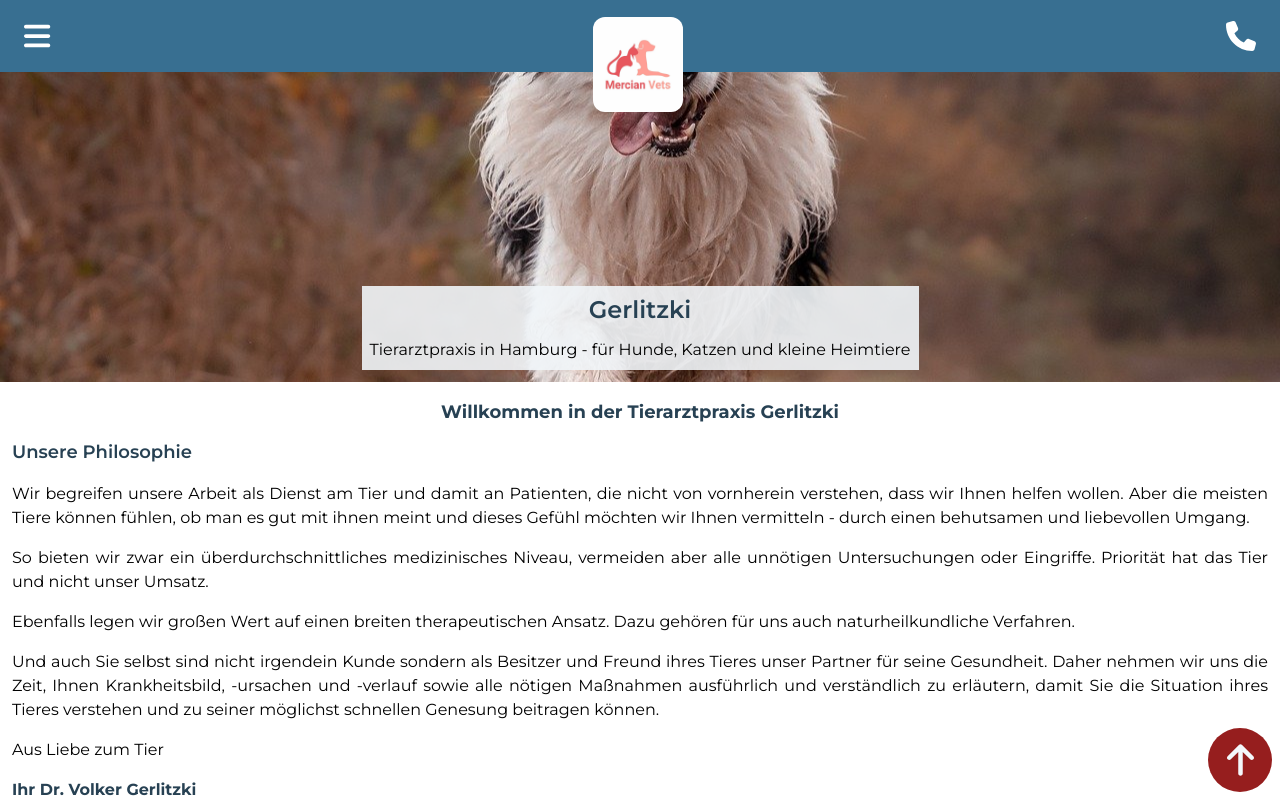
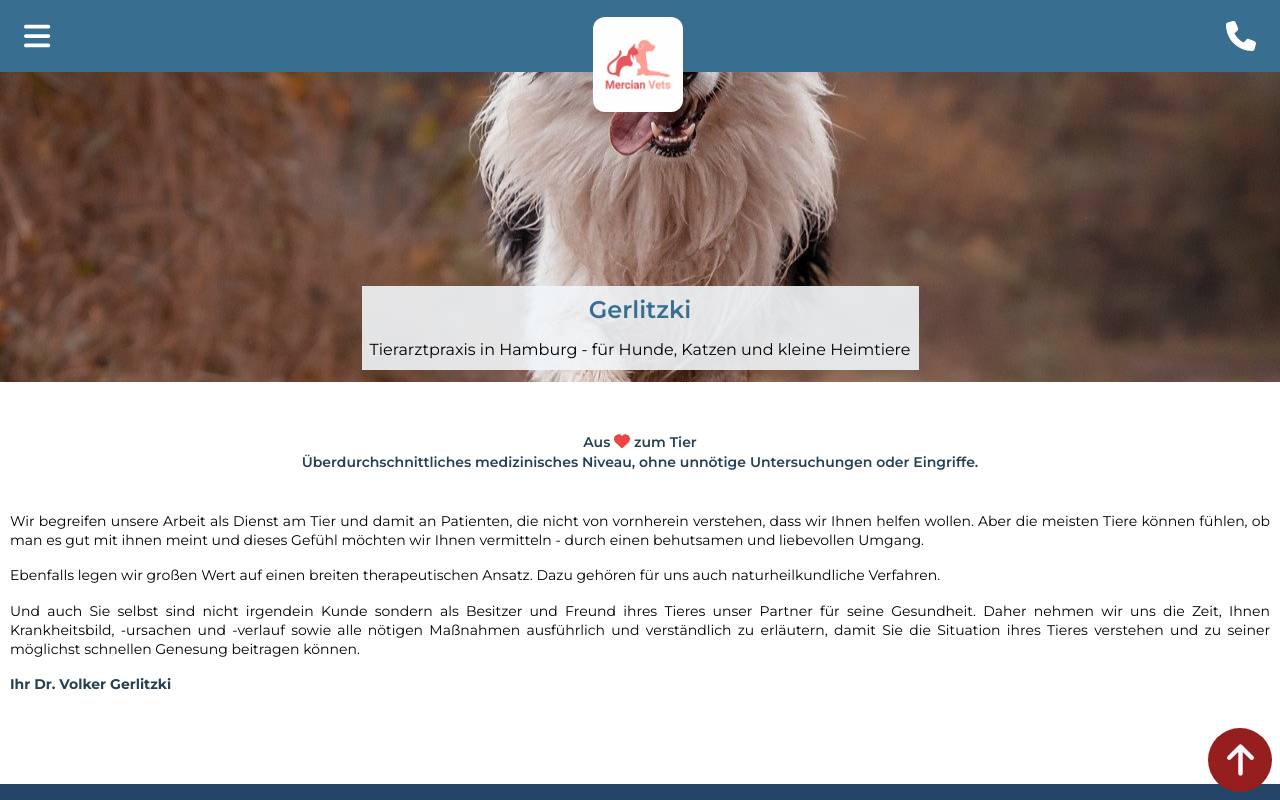
Before and after one commit to room-twenty/tierarztpraxis-volker-gerlitzki, a Next.js app in the folder vet-clinic/: page / in a window 1280 px wide. Shown: the top 800 px of the page. Built offline with nearby package versions, Linux system fonts and the light colour scheme.

Commit message:
da ich irgendwie nicht mit dem branch verbunden war, habe ich ins nirvana gepusht (glaube ich...) sind bloß refactors von einigen Daten, ausfühlricher commit wird bald erstellt

```diff
--- a/vet-clinic/components/ClinicPhilosophy/ClinicPhilosophy.tsx
+++ b/vet-clinic/components/ClinicPhilosophy/ClinicPhilosophy.tsx
@@ -1,24 +1,25 @@
+import { FontAwesomeIcon } from '@fortawesome/react-fontawesome';
+import { faHeart } from '@fortawesome/free-solid-svg-icons';
+
 const ClinicPhilosophy = () => {
   return (
-    <section className="flex flex-col pt-4">
-      <h1 className="text-center text-lg font-bold text-glacier-900">
-        Willkommen in der Tierarztpraxis Gerlitzki
-      </h1>
-      <article className="flex flex-col gap-y-4 p-3">
-        <h2 className="text-lg font-semibold text-glacier-900">
-          Unsere Philosophie
-        </h2>
+    <section className="flex flex-col pb-[10px] pt-[50px]">
+      <article className="flex flex-col gap-y-4 px-[10px] text-sm leading-[1.2rem]">
+        <div className="mb-6 text-center text-sm font-semibold text-glacier-900">
+          <h4>
+            Aus <FontAwesomeIcon className='text-red-500 text-base' icon={faHeart} /> zum Tier
+          </h4>
+          <h5>
+            Überdurchschnittliches medizinisches Niveau, ohne unnötige
+            Untersuchungen oder Eingriffe.
+          </h5>
+        </div>
         <p className="text-justify">
           Wir begreifen unsere Arbeit als Dienst am Tier und damit an Patienten,
           die nicht von vornherein verstehen, dass wir Ihnen helfen wollen. Aber
           die meisten Tiere können fühlen, ob man es gut mit ihnen meint und
           dieses Gefühl möchten wir Ihnen vermitteln - durch einen behutsamen
           und liebevollen Umgang.
-        </p>
-        <p className="text-justify">
-          So bieten wir zwar ein überdurchschnittliches medizinisches Niveau,
-          vermeiden aber alle unnötigen Untersuchungen oder Eingriffe. Priorität
-          hat das Tier und nicht unser Umsatz.
         </p>
         <p className="text-justify">
           Ebenfalls legen wir großen Wert auf einen breiten therapeutischen
@@ -32,7 +33,6 @@ const ClinicPhilosophy = () => {
           erläutern, damit Sie die Situation ihres Tieres verstehen und zu
           seiner möglichst schnellen Genesung beitragen können.
         </p>
-        <p>Aus Liebe zum Tier</p>
         <p className="font-bold text-glacier-900">Ihr Dr. Volker Gerlitzki</p>
       </article>
     </section>
--- a/vet-clinic/components/Header/Navigation2.tsx
+++ b/vet-clinic/components/Header/Navigation2.tsx
@@ -5,11 +5,11 @@ import LogoImage from './LogoImage';
 
 const Navigation2: React.FC = () => {
   return (
-    <nav className="flex max-h-[72px] items-center justify-between bg-glacier-600 text-white">
+    <div className="flex max-h-[72px] items-center justify-between bg-glacier-600 text-white">
       <HamburgerMenu />
       <LogoImage />
       <ContactMenu />
-    </nav>
+    </div>
   );
 };
 
--- a/vet-clinic/components/HeroSection/Slogan.tsx
+++ b/vet-clinic/components/HeroSection/Slogan.tsx
@@ -3,7 +3,7 @@ import React from 'react';
 const Slogan = () => {
   return (
     <div className="bg-slate-100/90 p-2 text-center">
-      <h2 className="mb-3 text-2xl font-semibold text-glacier-900">
+      <h2 className="mb-3 text-2xl font-semibold text-glacier-600">
         Gerlitzki
       </h2>
       <p className="text-base">
```
